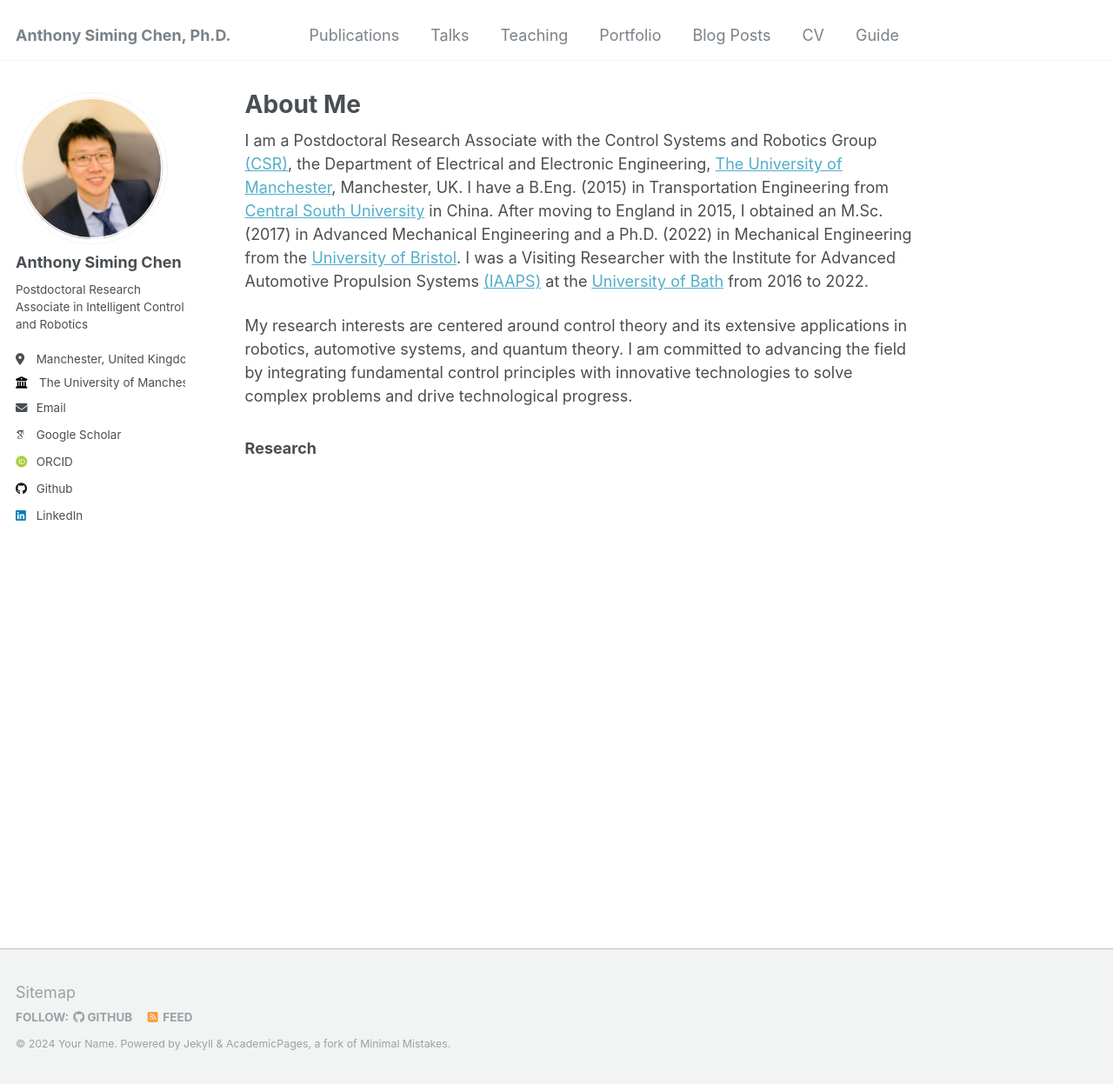
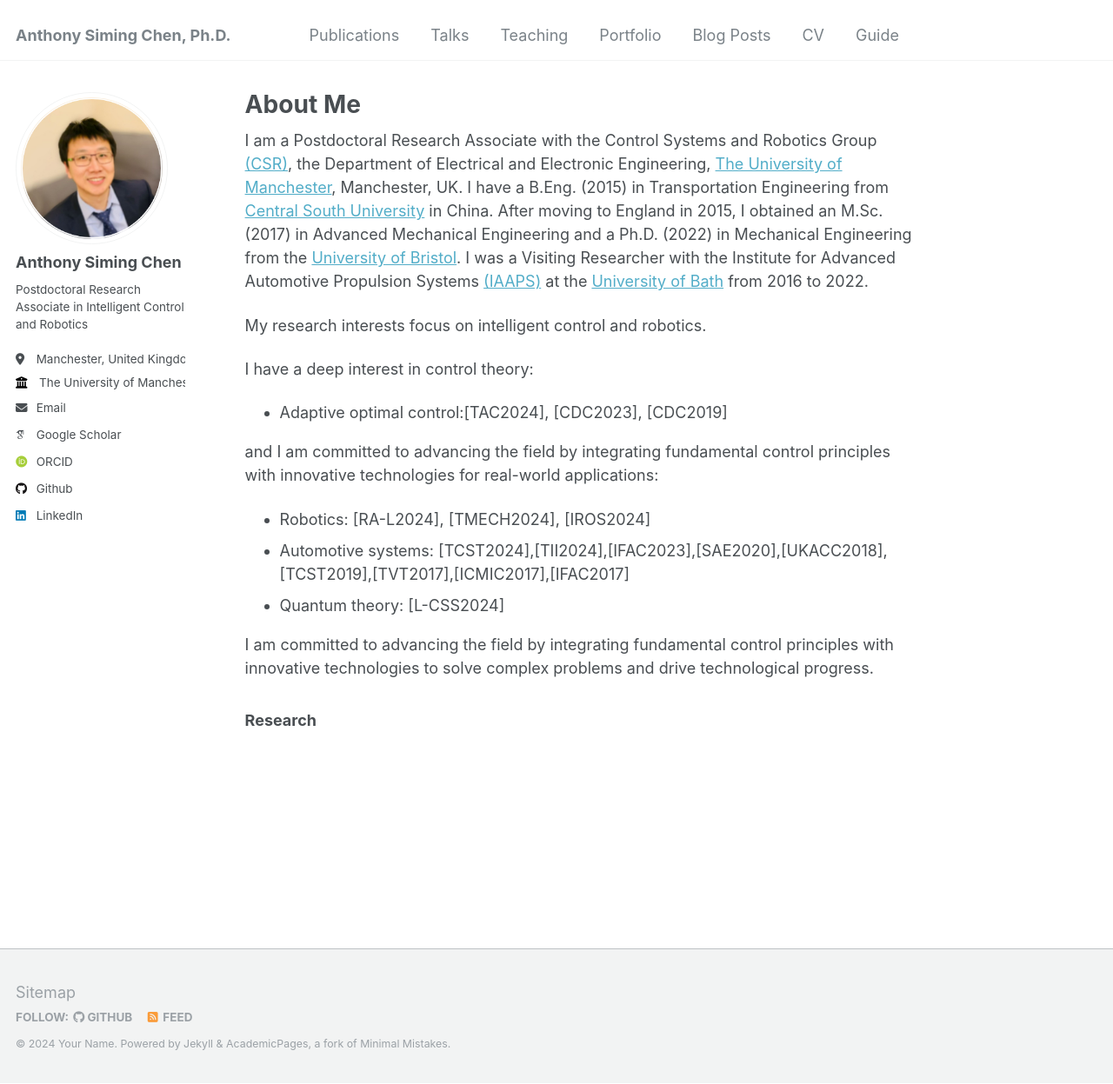
Before and after one commit to Anthony-S-Chen/Anthony-S-Chen.github.io, a Jekyll site: the page built from _pages/about.md, in a window 1280 px wide and 1247 px high. Shown: the whole window at 87% size. Built offline with Jekyll 4.4.1, drawn with Linux system fonts in a browser that asks for light colours; some web fonts are replaced.

Commit message:
Update about.md

```diff
--- a/_pages/about.md
+++ b/_pages/about.md
@@ -9,6 +9,16 @@ redirect_from:
 
 I am a Postdoctoral Research Associate with the Control Systems and Robotics Group [(CSR)](https://uom-csrgroup.uk/), the Department of Electrical and Electronic Engineering, [The University of Manchester](https://www.manchester.ac.uk), Manchester, UK. I have a B.Eng. (2015) in Transportation Engineering from [Central South University](https://www.csu.edu.cn/) in China. After moving to England in 2015, I obtained an M.Sc. (2017) in Advanced Mechanical Engineering and a Ph.D. (2022) in Mechanical Engineering from the [University of Bristol](https://www.bristol.ac.uk/). I was a Visiting Researcher with the Institute for Advanced Automotive Propulsion Systems [(IAAPS)](https://iaaps.co.uk/) at the [University of Bath](https://www.bath.ac.uk/) from 2016 to 2022.
 
-My research interests are centered around control theory and its extensive applications in robotics, automotive systems, and quantum theory. I am committed to advancing the field by integrating fundamental control principles with innovative technologies to solve complex problems and drive technological progress.
+My research interests focus on intelligent control and robotics.
+
+I have a deep interest in control theory:
+- Adaptive optimal control:[TAC2024], [CDC2023], [CDC2019]
+
+and I am committed to advancing the field by integrating fundamental control principles with innovative technologies for real-world applications:
+- Robotics: [RA-L2024], [TMECH2024], [IROS2024]
+- Automotive systems: [TCST2024],[TII2024],[IFAC2023],[SAE2020],[UKACC2018],[TCST2019],[TVT2017],[ICMIC2017],[IFAC2017]
+- Quantum theory: [L-CSS2024]
+
+I am committed to advancing the field by integrating fundamental control principles with innovative technologies to solve complex problems and drive technological progress.
 
 ### Research
```
